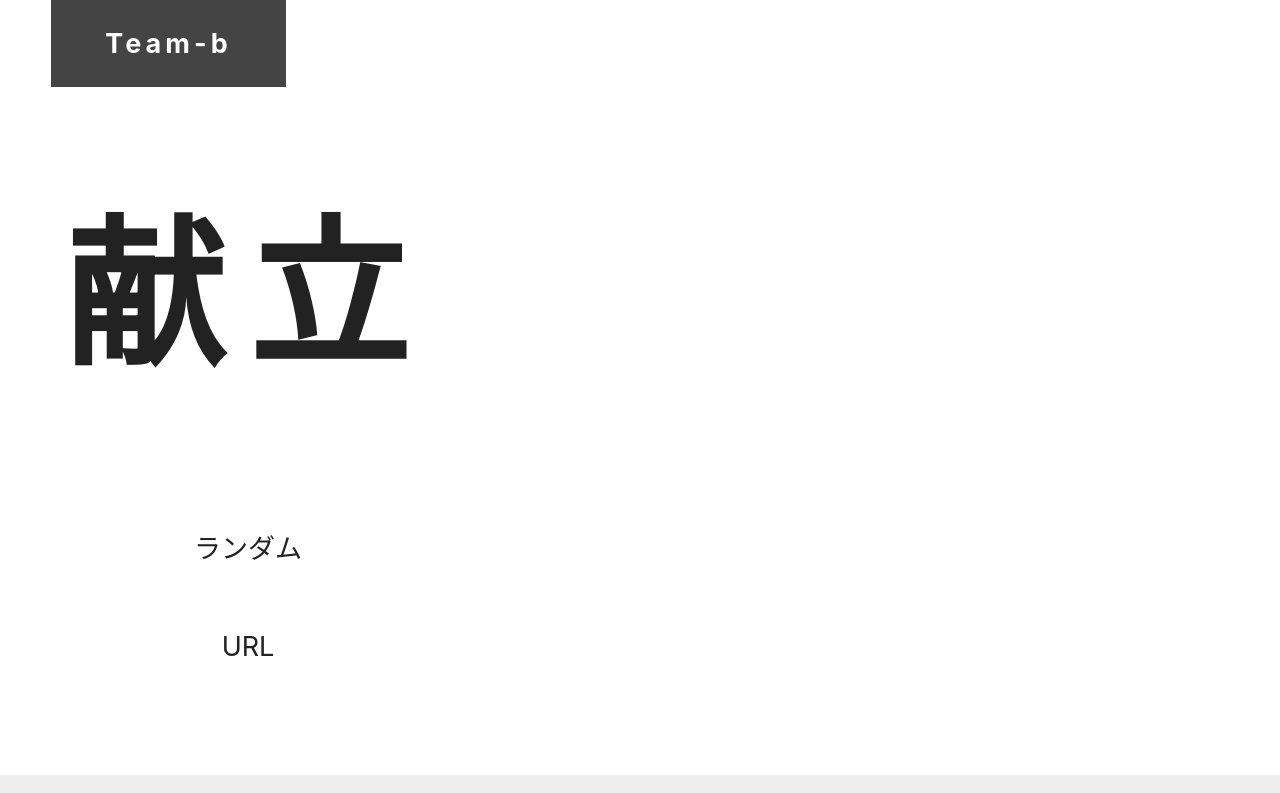
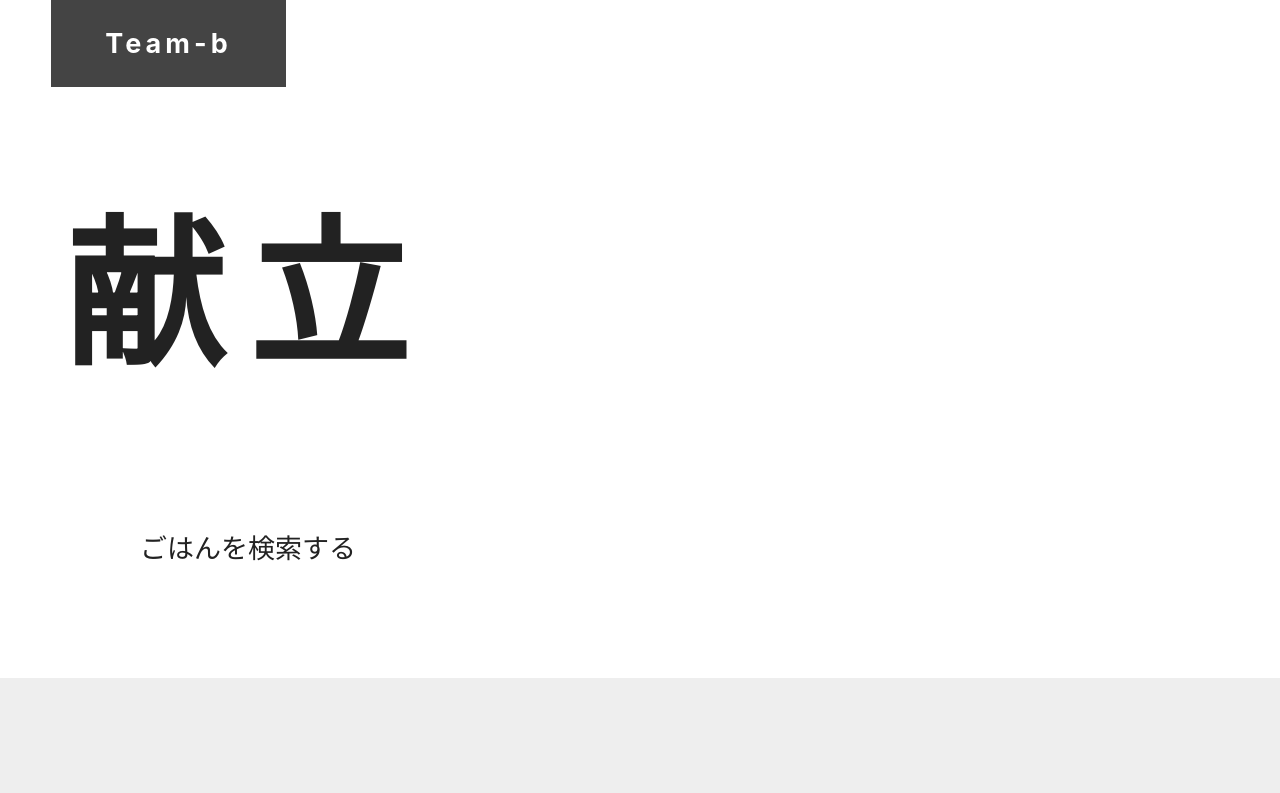
Before and after one commit to itc-s22029/ReactLesson05, a Next.js app: page / in a window 1280 px wide. Shown: the top 793 px of the page. Built offline with nearby package versions, Linux system fonts and the light colour scheme.

Commit message:
edit home

```diff
--- a/components/hero.js
+++ b/components/hero.js
@@ -7,7 +7,6 @@ function Hero({title, button1, link1, imageOn = false}){
 				<h1 className={styles.title}>{title}</h1>
 				<div className={styles.center}>
 					<p className={styles.button1}>{button1}</p>
-					<p className={styles.link1}>{link1}</p>
 				</div>
 			</div>
 		</div>
--- /dev/null
+++ b/components/meta.js
@@ -0,0 +1,12 @@
+import Head from 'next/head'
+
+function Meta( {pageTitle } ) {
+	return (
+		<Head>
+			<title>{pageTitle}</title>
+			<meta property="og:title" content={pageTitle} />
+		</Head>
+	)
+}
+
+export default Meta
--- a/package.json
+++ b/package.json
@@ -9,6 +9,7 @@
     "lint": "next lint"
   },
   "dependencies": {
+    "axios": "^1.4.0",
     "eslint": "8.43.0",
     "eslint-config-next": "13.4.7",
     "next": "13.4.7",
--- a/pages/index.js
+++ b/pages/index.js
@@ -1,13 +1,15 @@
+import Meta from 'components/meta'
 import Container from 'components/container'
 import Hero from 'components/hero'
 
 function Home() {
 	return (
 		<Container>
+		<Meta pageTitle="ごはん" />
+
 			<Hero
 				title="献立"
-				button1="ランダム"
-				link1="URL"
+				button1="ごはんを検索する"
 		/>
 		</Container>
 	)
```
Also changed, not shown: 1 other file (tests, documents, lock files or other folders).
